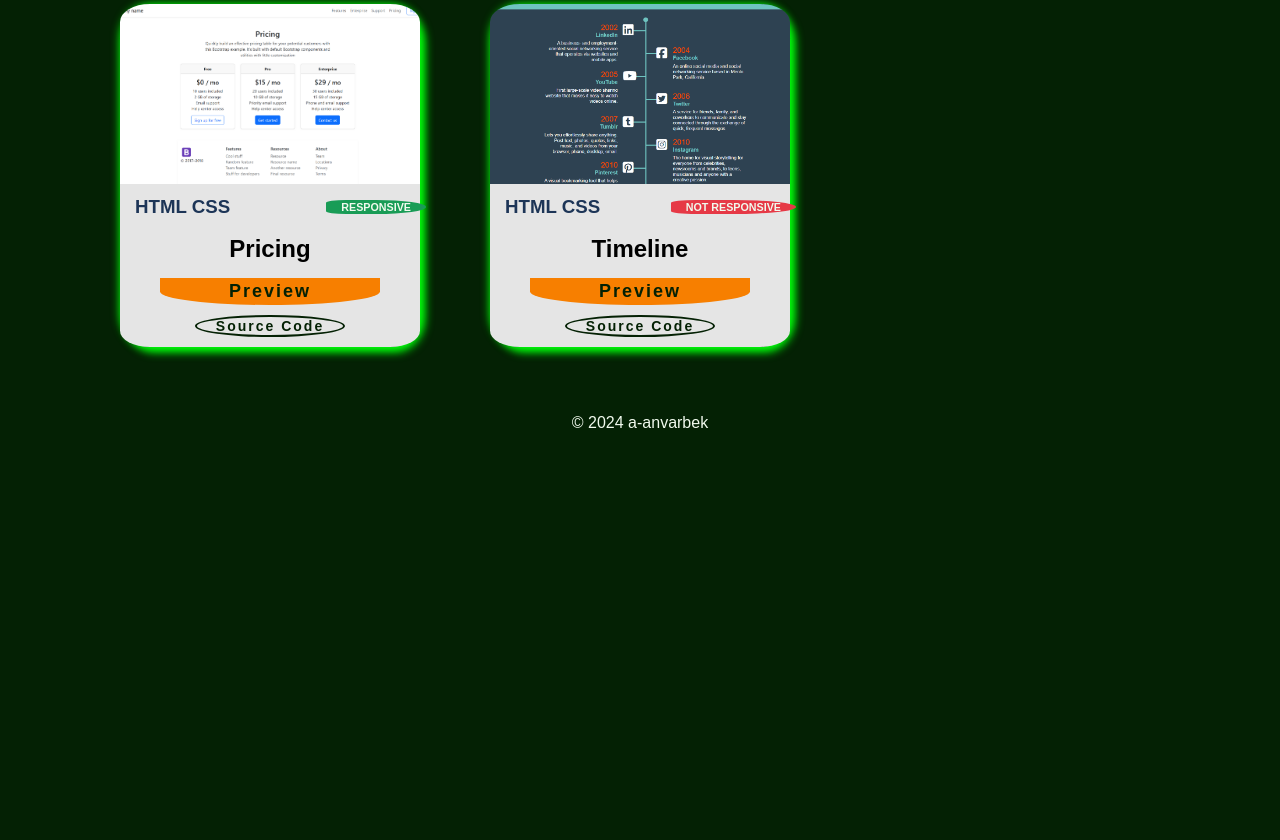
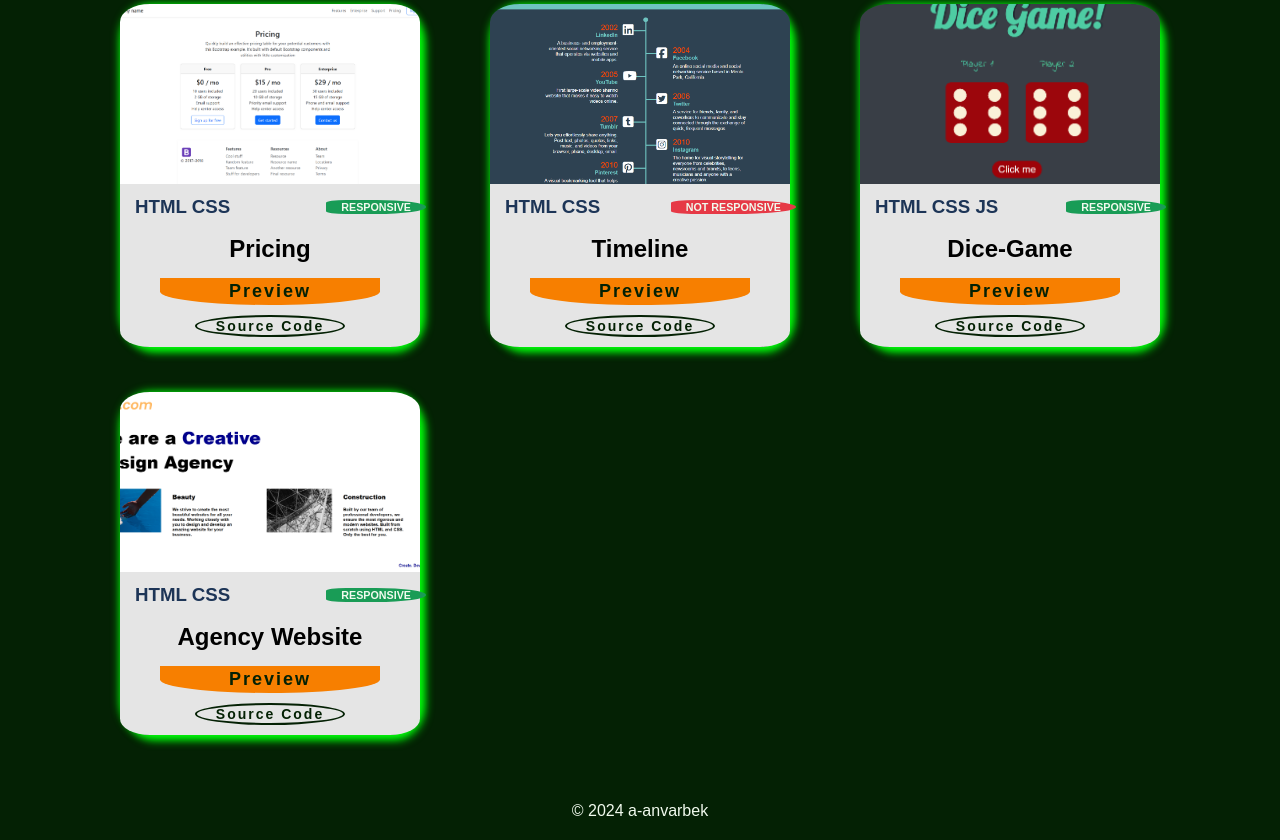
Before and after one commit to a-anvarbek/a-anvarbek.github.io, a plain HTML site: page projects/index.html in a window 1280 px wide. Shown: the part 516-1356 px from the top of the page. Before the commit the page ends 968 px from the top, so only its background shows below. Drawn offline with Linux system fonts and the light colour scheme; a script that the page names is missing; a web font is replaced by a local one.

Commit message:
Add new projecks.

```diff
--- a/projects/index.html
+++ b/projects/index.html
@@ -40,9 +40,16 @@
 
             <h2 class="project-title">Loading...</h2>
 
-            <a href="https://a-anvarbek.github.io/Loading/" class="view-link">Preview</a>
+            <a
+            href="https://a-anvarbek.github.io/Loading/"
+            class="view-link"
+            >Preview</a>
 
-            <a href="https://github.com/a-anvarbek/Loading" class="source-link">Source code</a>
+            <a
+            target="_blank"
+            href="https://github.com/a-anvarbek/Loading"
+            class="source-link"
+            >Source code</a>
         </div>
         </div>
 
@@ -61,9 +68,16 @@
 
             <h2 class="project-title">My-phone</h2>
 
-            <a href="https://a-anvarbek.github.io/My-phone/" class="view-link">Preview</a>
+            <a
+            href="https://a-anvarbek.github.io/My-phone/"
+            class="view-link"
+            >Preview</a>
 
-            <a href="https://github.com/a-anvarbek/My-phone" class="source-link">Source code</a>
+            <a
+            target="_blank"
+            href="https://github.com/a-anvarbek/My-phone"
+            class="source-link"
+            >Source code</a>
           </div>
         </div>
 
@@ -82,9 +96,16 @@
 
             <h2 class="project-title">Solar Sistema</h2>
 
-            <a href="https://a-anvarbek.github.io/solar_sesteam/" class="view-link">Preview</a>
+            <a
+            href="https://a-anvarbek.github.io/solar_sesteam/"
+            class="view-link"
+            >Preview</a>
 
-            <a href="https://github.com/a-anvarbek/solar_sesteam" class="source-link">Source code</a>
+            <a
+            target="_blank"
+            href="https://github.com/a-anvarbek/solar_sesteam"
+            class="source-link"
+            >Source code</a>
           </div>
         </div>
 
@@ -144,9 +165,38 @@
           </div>
         </div>
 
-      <!--<div id="project-6" class="card">
+      <div id="project-6" class="card">
           <div class="card-img">
-            <img class="demo-img" src="img/project-6-gif.gif" alt="" />
+            <img class="demo-img" src="/images/diceGame.png" alt="" />
+          </div>
+
+          <div class="card-info">
+            <div class="stack-responsivness">
+              <h3>HTML CSS JS</h3>
+              <div class="responsive">
+                <h6>RESPONSIVE</h6>
+              </div>
+            </div>
+
+            <h2 class="project-title">Dice-Game</h2>
+
+            <a
+              href="https://a-anvarbek.github.io/Dice-Game/"
+              class="view-link"
+              >Preview</a
+            >
+            <a
+              target="_blank"
+              href="https://github.com/a-anvarbek/Dice-Game"
+              class="source-link"
+              >Source Code</a
+            >
+          </div>
+        </div>
+
+        <div id="project-7" class="card">
+          <div class="card-img">
+            <img class="demo-img" src="/images/agencyWeb.png" alt="" />
           </div>
 
           <div class="card-info">
@@ -157,52 +207,23 @@
               </div>
             </div>
 
-            <h2 class="project-title">Scroll Down Indicator</h2>
+            <h2 class="project-title">Agency Website</h2>
 
             <a
-              href="https://nomanoff.github.io/scroll-down-indicator/"
+              href="https://a-anvarbek.github.io/agency-website/"
               class="view-link"
               >Preview</a
             >
             <a
               target="_blank"
-              href="https://github.com/nomanoff/scroll-down-indicator"
+              href="https://github.com/a-anvarbek/agency-website"
               class="source-link"
               >Source Code</a
             >
           </div>
         </div>
 
-        <div id="project-7" class="card">
-          <div class="card-img">
-            <img class="demo-img" src="img/project-7-gif.gif" alt="" />
-          </div>
-
-          <div class="card-info">
-            <div class="stack-responsivness">
-              <h3>HTML CSS</h3>
-              <div class="not-responsive">
-                <h6>NOT RESPONSIVE</h6>
-              </div>
-            </div>
-
-            <h2 class="project-title">CSS Image Animation</h2>
-
-            <a
-              href="https://nomanoff.github.io/background-img-animation/"
-              class="view-link"
-              >Preview</a
-            >
-            <a
-              target="_blank"
-              href="https://github.com/nomanoff/background-video-play"
-              class="source-link"
-              >Source Code</a
-            >
-          </div>
-        </div>
-
-        <div id="project-8" class="card">
+        <!--<div id="project-8" class="card">
           <div class="card-img">
             <img class="demo-img" src="img/project-8-gif.gif" alt="" />
           </div>
```
Also changed, not shown: images/agencyWeb.png (added), images/diceGame.png (added).
